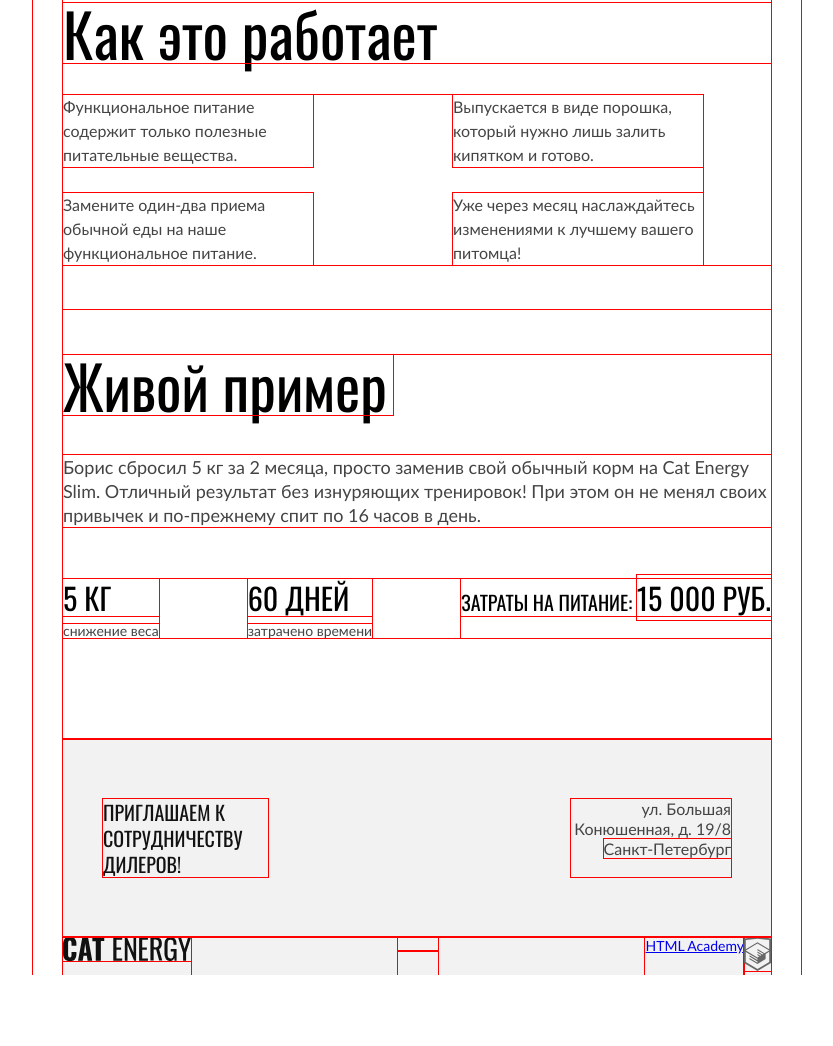
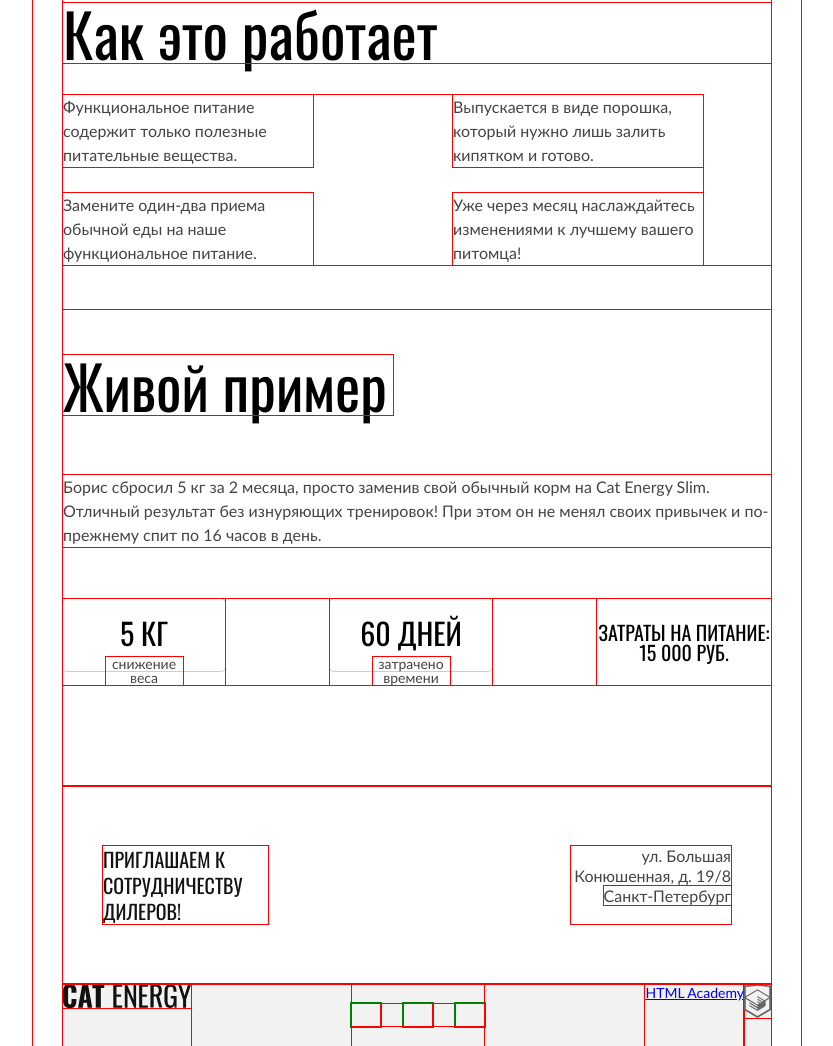
Before and after one commit to htmlacademy-adaptive/2176595-cat-energy-29, a website: page source/index.html in a window 1280 px wide. Shown: the part 1188-2234 px from the top of the page, without its empty margins (223-1056 px from the left). Before the commit the page ends 2163 px from the top, so only its background shows below. Drawn offline with nearby package versions, Linux system fonts and the light colour scheme; files that its build step writes are made by us from their sources.

Commit message:
Стилизация основных и более мелких блоков

```diff
--- a/source/index.html
+++ b/source/index.html
@@ -89,8 +89,8 @@
           </section>
 
           <section class="example">
-            <div class="example__container">
             <h2 class="example__title">Живой пример</h2>
+          <div class="example__container">
             <p class="example__description">Борис сбросил 5 кг за 2 месяца, просто заменив свой обычный корм на Cat Energy Slim. Отличный результат без изнуряющих тренировок! При этом он не менял своих привычек и по-прежнему спит по 16 часов в день. </p>
             <ul class="example__list">
               <li class="example__item">
--- a/source/sass/blocks/advantages.scss
+++ b/source/sass/blocks/advantages.scss
@@ -64,6 +64,7 @@
     width: 1220px;
     margin-bottom: 0;
     padding-bottom: 69px;
+    gap: 0;
   }
 }
 
--- a/source/sass/blocks/button.scss
+++ b/source/sass/blocks/button.scss
@@ -52,5 +52,6 @@
 .button--extra-product-small {
   @media (min-width: $desktop-width) {
     width: 244px;
+    margin-left: auto;
   }
 }
--- a/source/sass/blocks/checkbox.scss
+++ b/source/sass/blocks/checkbox.scss
@@ -16,6 +16,12 @@
     grid-template-columns: min-content min-content;
     row-gap: 20px;
     column-gap: 123px;
+  }
+
+  @media (min-width: $desktop-width) {
+    display: flex;
+    width: 1124px;
+    justify-content: space-between;
   }
 }
 
--- a/source/sass/blocks/contacts.scss
+++ b/source/sass/blocks/contacts.scss
@@ -1,5 +1,5 @@
 .contacts--color {
-  background-color:#f2f2f2
+  background-color: #f2f2f2;
 }
 
 .contacts__adress {
@@ -9,7 +9,12 @@
   @media (min-width: $tablet-width) {
     padding: 60px 40px;
     justify-content: space-between;
-    background-color: #f2f2f2;
+    background-color: #ffffff;
+
+    @media (min-width: $desktop-width) {
+      width: 565px;
+      margin: 95px 765px 106px 110px;
+    }
   }
 }
 
--- a/source/sass/blocks/example.scss
+++ b/source/sass/blocks/example.scss
@@ -1,6 +1,6 @@
 .example {
   background-color: #eaeaea;
-  padding: 25px 20px 40px 20px;
+  padding: 25px 20px 316px 20px;
 
   @media (min-width: $tablet-width) {
     padding: 45px 0 101px 0;
@@ -9,16 +9,18 @@
   }
 
   @media (min-width: $desktop-width) {
-    background-color: #eaeaea;
+    width: 1220px;
+    margin: 0 auto;
+    background-color: #ffffff;
   }
 }
 
 .example__container {
   @media (min-width: $desktop-width) {
-    width: 1220px;
-    margin: 0 auto;
+    background-color: #eaeaea;
   }
 }
+
 
 .example__title {
   color: #000000;
@@ -36,6 +38,7 @@
     text-align: left;
     font-size: 60px;
     line-height: 60px;
+    margin-bottom: 60px;
   }
 }
 
@@ -51,9 +54,13 @@
 
   @media (min-width: $tablet-width) {
     width: 708px;
-    font-size: 18px;
+    font-size: 16px;
     line-height: 24px;
     margin-bottom: 52px;
+  }
+
+  @media (min-width: $desktop-width) {
+    width: 436px;
   }
 }
 
@@ -69,6 +76,7 @@
   @media (min-width: $tablet-width) {
     display: flex;
     justify-content: space-between;
+    width: 708px;
   }
 }
 
@@ -90,6 +98,17 @@
 
 .example__item--rows {
   grid-column: 1/-1;
+  text-align: center;
+  align-items: center;
+
+  @media (min-width: $tablet-width) {
+    width: 174px;
+    text-align: right;
+    margin: 0;
+    padding: 0;
+    display: flex;
+    justify-content: center;
+  }
 }
 
 .example__name {
@@ -99,7 +118,12 @@
   font-weight: 400;
   line-height: 12px;
   order: 1;
-  margin: 0;
+  width: 77px;
+  text-align: center;
+  justify-content: center;
+  margin: 0 auto;
+  margin-top: -14px;
+  z-index: 2;
 
   @media (min-width: $tablet-width) {
     font-size: 14px;
@@ -115,20 +139,44 @@
   line-height: 24px;
   text-transform: uppercase;
   margin: 0;
-  margin-bottom: 8px;
+  text-align: center;
+  padding-top: 14px;
+  padding-bottom: 17px;
+  outline: 1px solid #cdcdcd;
+  width: 124px;
+  border-radius: 4px;
 
   @media (min-width: $tablet-width) {
     font-size: 30px;
     line-height: 37px;
+    width: 162px;
+    padding-top: 15px;
+    padding-bottom: 20px;
   }
 }
 
 .example__value--price {
   font-size: 14px;
   line-height: 20px;
+  padding: 0;
+  width: 188px;
+  outline: 0;
 
   @media (min-width: $tablet-width) {
     font-size: 20px;
     line-height: 20px;
+    width: 174px;
   }
 }
+
+.example__value--costs {
+  font-size: 14px;
+  line-height: 20px;
+  padding: 0;
+  width: 64px;
+  outline: 0;
+
+  @media (min-width: $tablet-width) {
+    font-size: 20px;
+  }
+}
--- a/source/sass/blocks/extra-product.scss
+++ b/source/sass/blocks/extra-product.scss
@@ -39,6 +39,10 @@
     width: 165px;
     font-size: 20px;
   }
+
+  @media (min-width: $desktop-width) {
+    margin-right: 164px;
+  }
 }
 
 
@@ -53,6 +57,10 @@
   @media (min-width: $tablet-width) {
     font-size: 16px;
     line-height: 20px;
+  }
+
+  @media (min-width: $desktop-width) {
+    width: 285px;
   }
 }
 
@@ -71,6 +79,9 @@
   @media (min-width: $desktop-width) {
     display: flex;
     flex-direction: row;
+    align-items: center;
+    padding: 15px 0 17px 0;
+    gap: 0;
   }
 }
 
@@ -78,3 +89,9 @@
   display: flex;
   justify-content: space-between;
 }
+
+.extra-product__container {
+  @media (min-width: $desktop-width) {
+    display: flex;
+  }
+}
--- a/source/sass/blocks/form-inner.scss
+++ b/source/sass/blocks/form-inner.scss
@@ -25,6 +25,19 @@
   gap: 14px;
 }
 
+.form-inner__list--contacts {
+  @media (min-width: $tablet-width) {
+    display: grid;
+    gap: 14px;
+  }
+
+  @media (min-width: $desktop-width) {
+    display: flex;
+    gap: 0;
+    justify-content: space-between;
+  }
+}
+
 .form-inner__name {
   color: #000000;
   font-family: "Oswald", sans-serif;
@@ -47,6 +60,10 @@
   line-height: 18px;
   text-transform: uppercase;
   display: flex;
+
+  @media (min-width: $desktop-width) {
+    width: 570px;
+  }
 }
 
 .form-inner__label {
--- a/source/sass/blocks/hero.scss
+++ b/source/sass/blocks/hero.scss
@@ -2,8 +2,8 @@
   color: #ffffff;
   display: flex;
   flex-direction: column;
-  margin-bottom: 20px;
   align-items: center;
+  padding-bottom: 20px;
 
   @media (min-width: $tablet-width) {
     align-items: flex-start;
--- a/source/sass/blocks/main-catalog.scss
+++ b/source/sass/blocks/main-catalog.scss
@@ -37,4 +37,9 @@
     margin-top: 70px;
     margin-bottom: 75px;
   }
+
+  @media (min-width: $desktop-width) {
+    margin-top: 219px;
+    margin-bottom: 0;
+  }
 }
--- a/source/sass/blocks/main-product.scss
+++ b/source/sass/blocks/main-product.scss
@@ -8,7 +8,6 @@
     flex-wrap: wrap;
     justify-content: space-between;
     gap: 60px;
-    margin-bottom: 76px;
   }
 }
 
--- a/source/sass/blocks/nutrition-programm.scss
+++ b/source/sass/blocks/nutrition-programm.scss
@@ -19,6 +19,7 @@
 
 .nutrition-programm__item {
   background-color: #f2f2f2;
+  padding: 30px 33px 22px 20px;
 
   @media (min-width: $tablet-width) {
     padding: 77px 316px 57px 52px;
--- a/source/sass/blocks/social.scss
+++ b/source/sass/blocks/social.scss
@@ -1,3 +1,22 @@
+.social {
+  display: flex;
+  justify-content: center;
+  padding-top: 20px;
+  padding-bottom: 20px;
+}
+
 .social__list {
+  display: flex;
   list-style-type: none;
+  width: 132px;
+  justify-content: space-between;
+  padding: 0;
+  margin: 0;
 }
+
+.social__link {
+  width: 28px;
+  height: 22px;
+  display: flex;
+  outline: 2px solid green;
+}
```
Also changed, not shown: source/catalog.html (+4 -1 lines).
